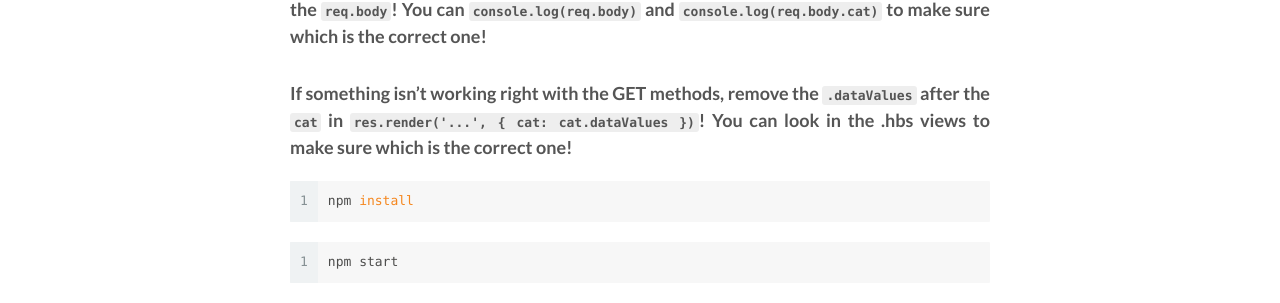
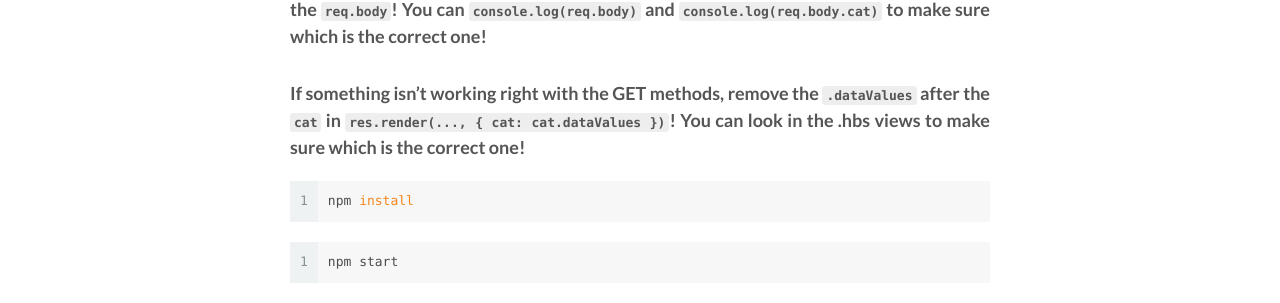
Before and after one commit to fr3fou/cheatsheet, a Jekyll site: the page built from _posts/2018-08-09-Intro.md, in a window 1280 px wide. Shown: the part 1031-1334 px from the top of the page. Built offline with Jekyll 4.4.1, drawn with Linux system fonts in a browser that asks for light colours.

````diff
--- a/_posts/2018-08-09-Intro.md
+++ b/_posts/2018-08-09-Intro.md
@@ -21,7 +21,7 @@ Table of contents:
 
 ### If something isn't working right with the POST methods, remove the `.cat` (model) after the `req.body`! You can `console.log(req.body)` and `console.log(req.body.cat)` to make sure which is the correct one!
 
-### If something isn't working right with the GET methods, remove the `.dataValues` after the `cat` in `res.render('...', { cat: cat.dataValues })`! You can look in the .hbs views to make sure which is the correct one!
+### If something isn't working right with the GET methods, remove the `.dataValues` after the `cat` in `res.render(..., { cat: cat.dataValues })`! You can look in the .hbs views to make sure which is the correct one!
 
 ```sh
 npm install
````
